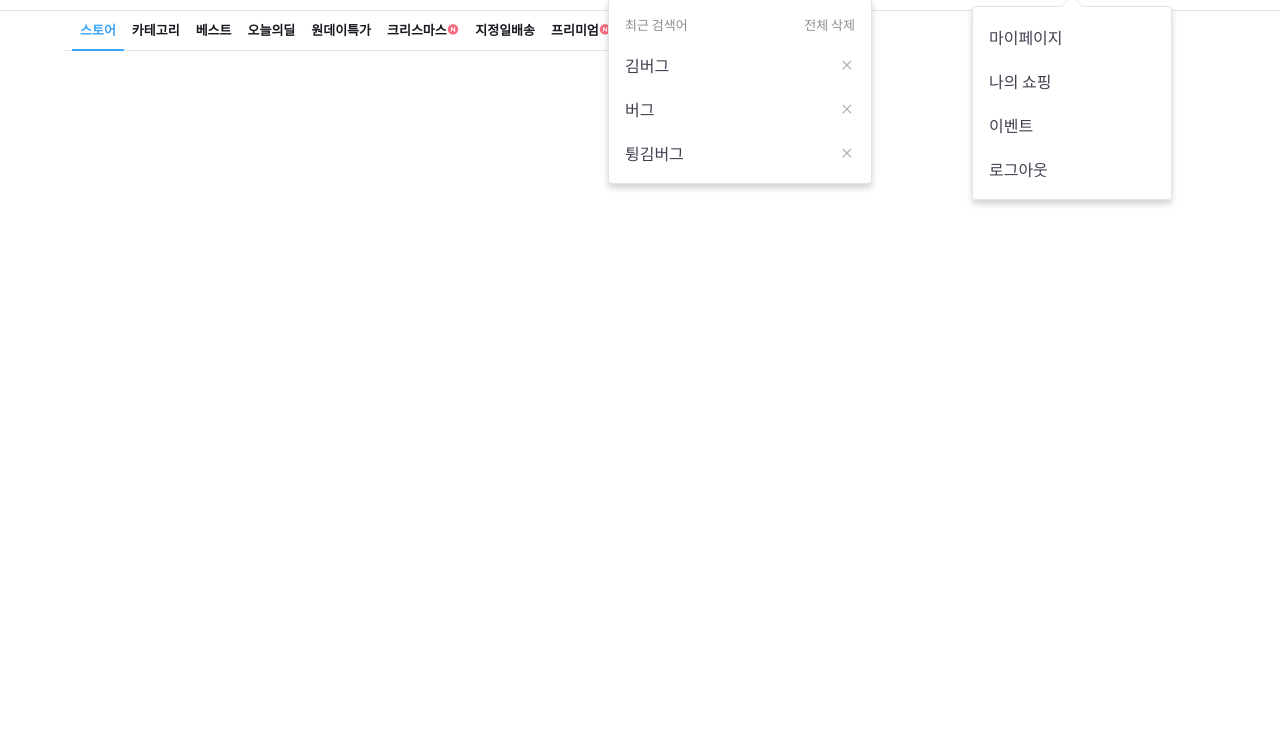
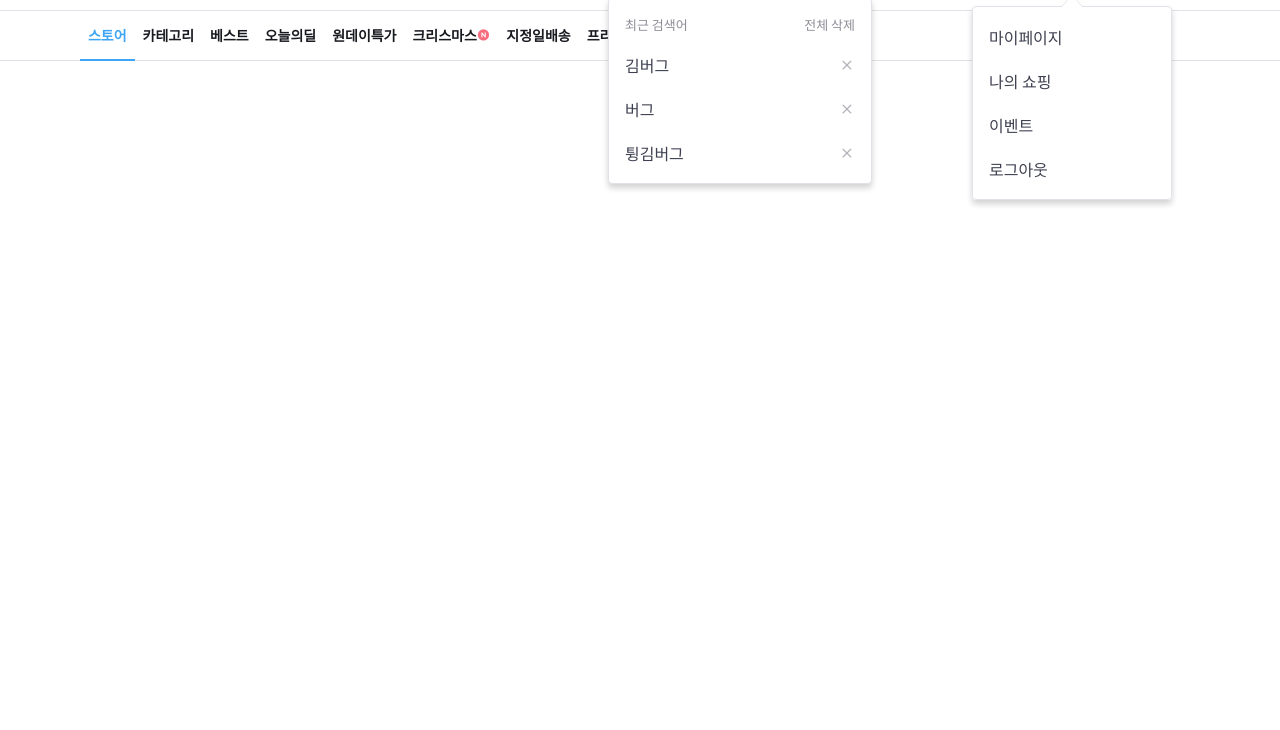
Before and after one commit to hxxtae/tomorrow-house, a website: page index.html in a window 1280 px wide. Shown: the part 70-800 px from the top of the page. Drawn offline with nearby package versions, Linux system fonts and the light colour scheme; files that its build step writes are made by us from their sources; files whose address does not match are found by name.

Commit message:
:rose: Implement responsive lnb component

```diff
--- a/style/layouts/_lnb.scss
+++ b/style/layouts/_lnb.scss
@@ -1,10 +1,13 @@
 .lnb {
+  $lnb-height-sm: 40px;
+  $lnb-height-md: 50px;
   $lnb-link-padding: 8px;
   $grid-margin: $sm-margin + ($gutter / 2);
-  overflow-x: auto; // 기준 스크롤
-
 
   @include no-scrollbar;
+  overflow-x: auto; // 기준 스크롤
+  // ★★★
+  // over-flow-x 나 over-flow-y 중 하나가 사용되면 다른 하나는 무조건 auto 로 지정된다.
 
   &-list {
     // ※ 스크롤안 요소의 갯수에 딱맞는 전체 width 크기를 지정하는 첫번째 방법 (block 성질 활용)
@@ -24,9 +27,9 @@
     @include inline-flexbox(start); // ★★★
     white-space: nowrap;
 
-    height: 40px; // ★★★ box-sizing: border-box 성격을 활용한 예
+    height: $lnb-height-sm; // ★★★ box-sizing: border-box 성격을 활용한 예
+    padding: 0 #{$grid-margin - $lnb-link-padding};
     margin-left: -#{$grid-margin};
-    padding: 0 #{$grid-margin - $lnb-link-padding};
     border-bottom: 1px solid $border;
   }
 
@@ -44,10 +47,34 @@
     a {
       @include inline-flexbox;
       @include text-style(13, $dark);
-      height: 40px;
+      height: $lnb-height-sm;
       padding: 0 8px;
       border-bottom: 2px solid transparent;
       font-weight: 700;
+
+      &:hover {
+        color: $blue;
+      }
+    }
+  }
+
+  @include responsive(T) {
+    border-bottom: 1px solid $border;
+    height: $lnb-height-md;
+    overflow-x: visible;
+
+    &-list {
+      height: auto;
+      padding: 0;
+      margin-left: 0;
+      border-bottom: 0;
+    }
+
+    &-item {
+      a {
+        @include text-style(14);
+        height: $lnb-height-md;
+      }
     }
   }
 }
```
